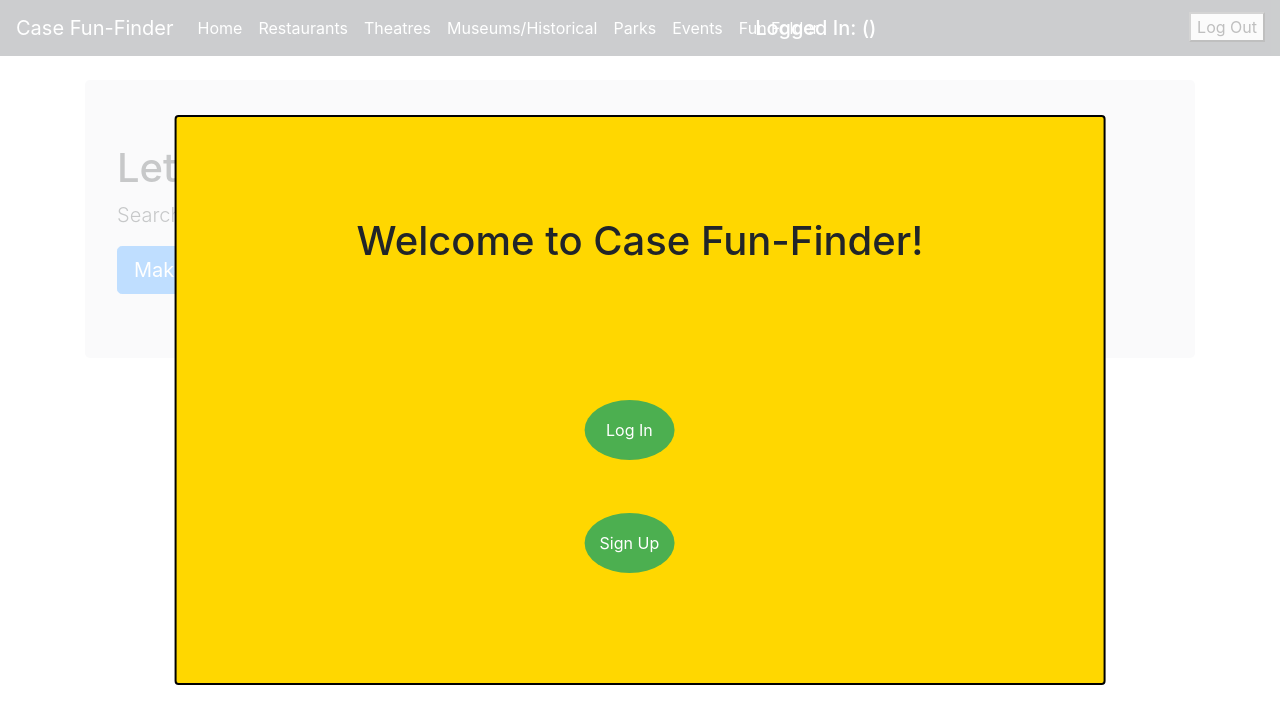
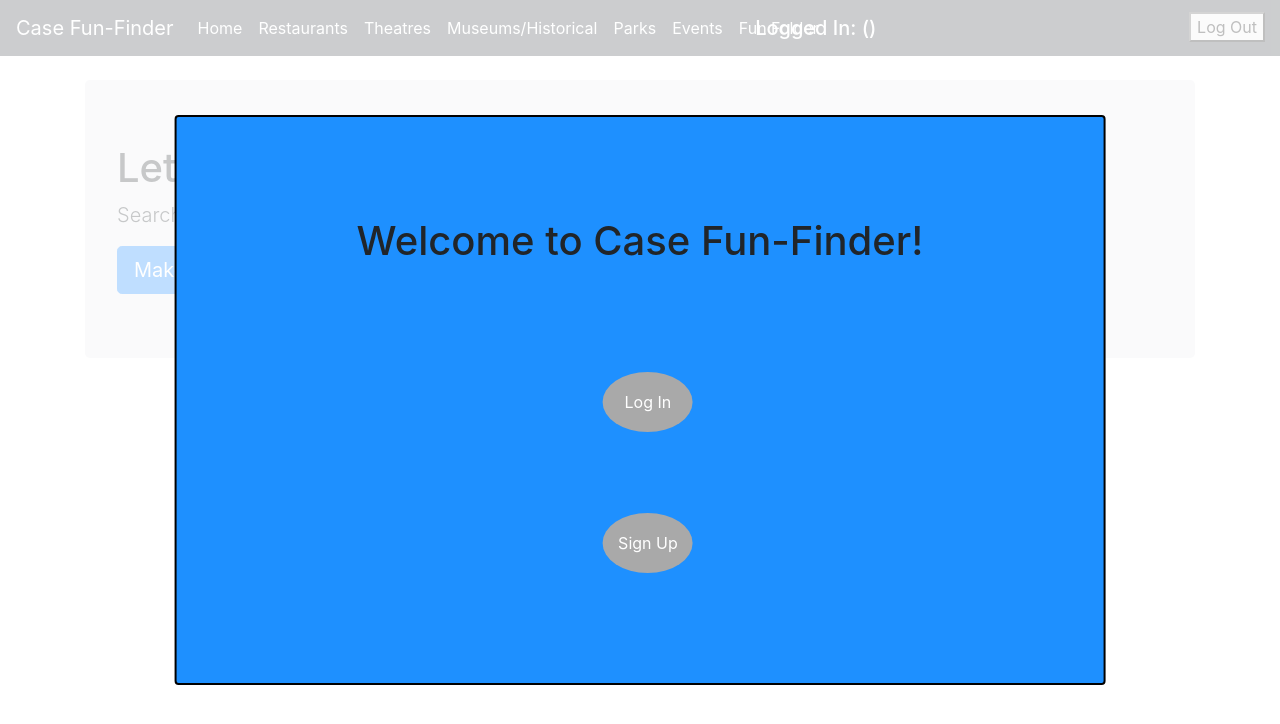
Before and after one commit to rjtennismaster/Case-FunFinder, a React (Create React App) app in the folder funfinder/client/: page / in a window 1280 px wide. Shown: the top 724 px of the page. Built offline with nearby package versions, Linux system fonts and the light colour scheme.

Commit message:
styled login stuff

```diff
--- a/funfinder/client/src/components/LoginModal.css
+++ b/funfinder/client/src/components/LoginModal.css
@@ -12,7 +12,7 @@
 
 #button3 {
     position: absolute;
-    background-color: #4CAF50;
+    background-color: #A9A9A9;
     border: none;
     color: white;
     text-align: center;
@@ -28,7 +28,7 @@
 
 #button4 {
     position: absolute;
-    background-color: #4CAF50;
+    background-color: #A9A9A9;
     border: none;
     color: white;
     text-align: center;
--- a/funfinder/client/src/components/LoginModal.js
+++ b/funfinder/client/src/components/LoginModal.js
@@ -20,7 +20,7 @@ function LoginModal({ username, password, setUsername, setFirstName, setLastName
             padding: '150px',
             border: '2px solid black',
             transform: 'translate(-50%, -50%)',
-            background: '#FFD700'
+            background: '#1E90FF'
         }
         }
 
--- a/funfinder/client/src/components/SignupModal.css
+++ b/funfinder/client/src/components/SignupModal.css
@@ -12,7 +12,7 @@
 
 #button5 {
     position: absolute;
-    background-color: #4CAF50;
+    background-color: #A9A9A9;
     border: none;
     color: white;
     text-align: center;
@@ -22,13 +22,13 @@
     border-radius: 50%;
     width: 90px;
     height: 60px;
-    top: 56%;
+    top: 58%;
     left: 42%;
 }
 
 #button6 {
     position: absolute;
-    background-color: #4CAF50;
+    background-color: #A9A9A9;
     border: none;
     color: white;
     text-align: center;
@@ -82,5 +82,11 @@
     display: flex;
     justify-content: center;
     position: relative;
-    bottom: 180px;
+    bottom: -80px;
+    width: 100%;
 }
+
+.signupStatus {
+    position: absolute;
+    font-size: 25px;
+}
--- a/funfinder/client/src/components/SignupModal.js
+++ b/funfinder/client/src/components/SignupModal.js
@@ -22,7 +22,7 @@ function SignupModal({ showSignupModal, setShowLoginModal, setShowSignupModal,
             padding: '150px',
             border: '2px solid black',
             transform: 'translate(-50%, -50%)',
-            background: '#FFD700'
+            background: '#1E90FF'
           }
     }
 
--- a/funfinder/client/src/components/WelcomeModal.css
+++ b/funfinder/client/src/components/WelcomeModal.css
@@ -10,7 +10,7 @@
 
 #button1 {
     position: absolute;
-    background-color: #4CAF50;
+    background-color: #A9A9A9;
     border: none;
     color: white;
     text-align: center;
@@ -20,13 +20,13 @@
     border-radius: 50%;
     width: 90px;
     height: 60px;
-    top: 50%;
-    left: 44%;
+    top: 45%;
+    left: 46%;
 }
 
 #button2 {
     position: absolute;
-    background-color: #4CAF50;
+    background-color: #A9A9A9;
     border: none;
     color: white;
     text-align: center;
@@ -35,7 +35,7 @@
     cursor: pointer;
     border-radius: 50%;
     top: 70%;
-    left: 44%;
+    left: 46%;
     width: 90px;
     height: 60px;
 }
--- a/funfinder/client/src/components/WelcomeModal.js
+++ b/funfinder/client/src/components/WelcomeModal.js
@@ -17,7 +17,7 @@ function WelcomeModal({ showWelcomeModal, setShowWelcomeModal, setShowLoginModal
           padding: '150px',
           border: '2px solid black',
           transform: 'translate(-50%, -50%)',
-          background: '#FFD700'
+          background: '#1E90FF'
         }
     }
 
```
